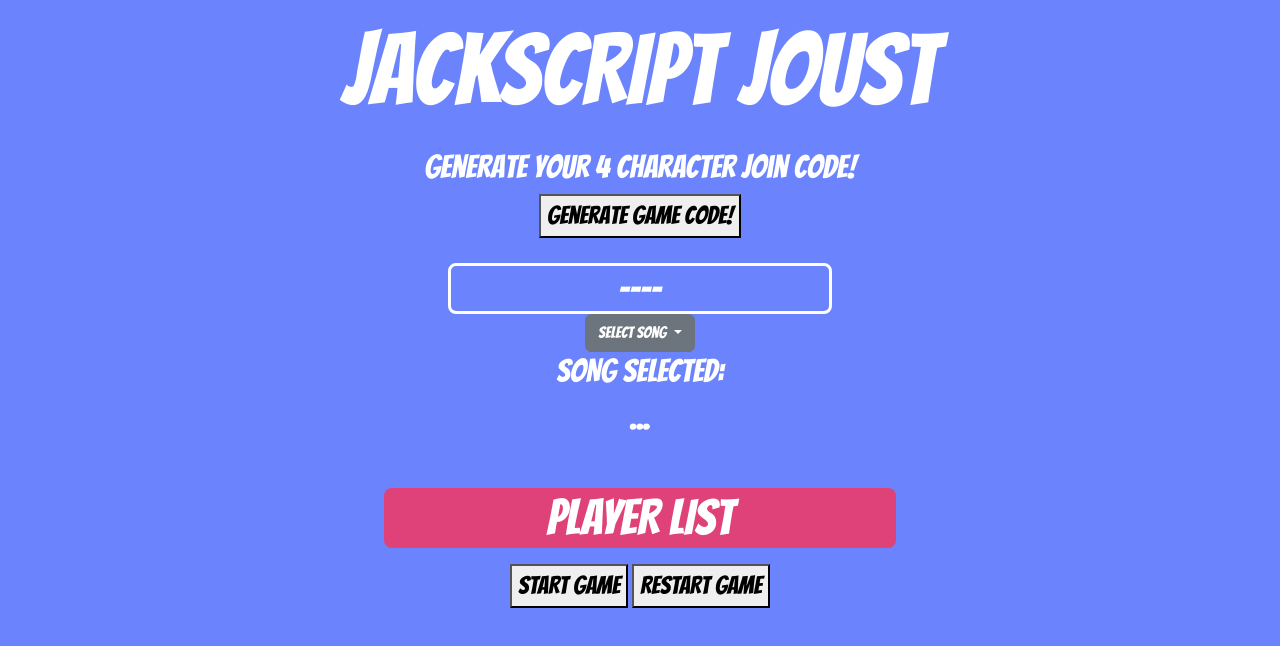
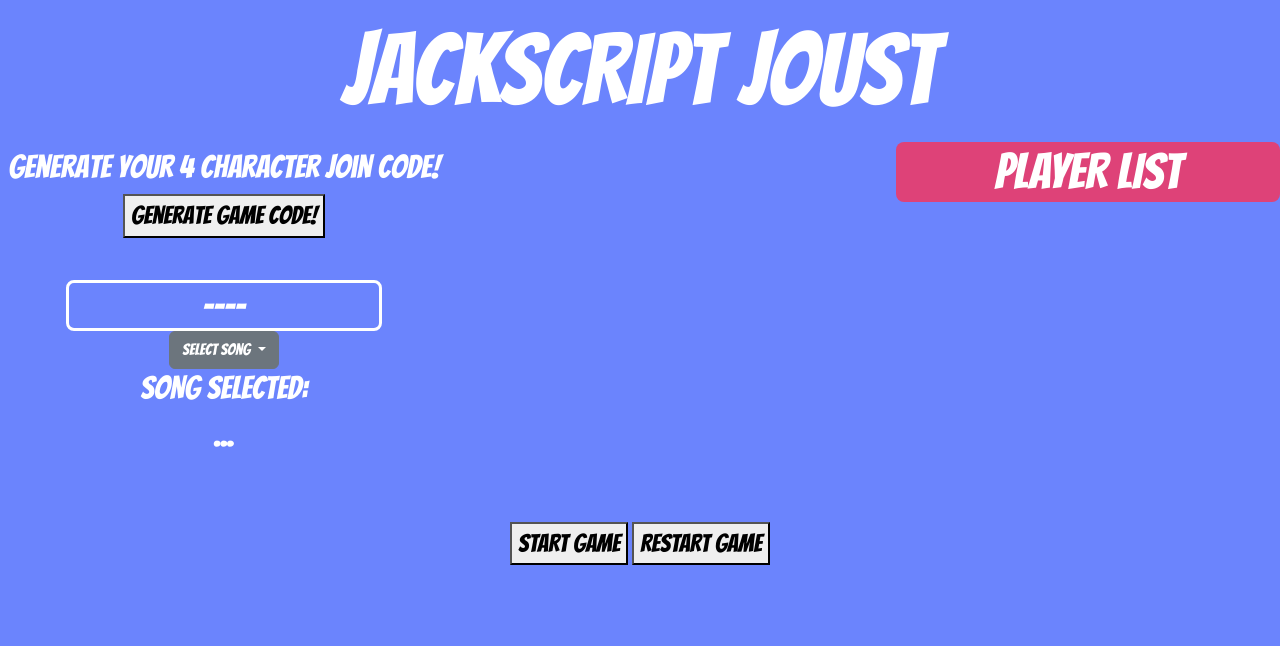
Before and after one commit to jennadunford/TEAM-JACK-BBD-Vac-Week-Project-Repo, a website: page Interface/hostv2.html in a window 1280 px wide. Drawn offline with nearby package versions, Linux system fonts and the light colour scheme; no server answers.

Commit message:
change host2 layout

```diff
--- a/Interface/css/host.css
+++ b/Interface/css/host.css
@@ -49,7 +49,7 @@ h4 {
   border-style: solid;
   border-color: white;
   border-radius: 8px;
-  width: 30%;
+  width: 15%;
   margin: 0 auto;
   font-size: 30px;
   margin-top: 2%;
@@ -60,9 +60,10 @@ h4 {
   font-size: 20px;
   background-color: rgb(222, 66, 120);
   border-radius: 8px;
-  width: 40%;
+  width: 30%;
   margin: 0 auto;
-  margin-top: 4%;
+  margin-top: -25%;
+  margin-left: 70%;
   font-size: 20px;
 }
 
@@ -84,3 +85,11 @@ h4 {
 .hide {
   display: none;
 }
+
+.gameButtons {
+  margin-top: 25%;
+}
+
+.codeAndSongSelect {
+  margin-left: -65%;
+}
--- a/Interface/hostv2.html
+++ b/Interface/hostv2.html
@@ -20,9 +20,13 @@
   <body>
     <div class="main">
       <h1>JACKSCRIPT JOUST</h1>
+      <h4 id="howMove" class="hidden">YOU SHOULD BE MOVING SLOWLY</h4>
+      <div class="codeAndSongSelect">
+        <div>
           <h2>Generate Your 4 Character Join Code!</h2>
           <button id="generateButton">Generate Game Code!</button>
         </div>
+
         <div class="codeBox" id="joinCode">----</div>
         <div class="dropdown">
           <button
@@ -46,6 +50,8 @@
         </div>
         <div><h2>SONG SELECTED:</h2></div>
         <div><h2 id="showSong">...</h2></div>
+      </div>
+    </div>
     <div class="playerListHolder">
       <h4>PLAYER LIST</h4>
       <ul id="playerList"></ul>
@@ -61,7 +67,6 @@
     </div>
     <!-- <button onclick="showRemovedPlayer()">Show Lose Message</button> -->
     <div id="loseMessage" class="hide loseMessage">HAS LOST THE GAME</div>
-    <div id="howMove" class="hidden"></div>
     <div id="musicState" class="hidden"></div>
     <div id="playButton" class="hidden"></div>
   </body>
--- a/Interface/js/computerUI.js
+++ b/Interface/js/computerUI.js
@@ -116,11 +116,12 @@ $("#playButton").click(function () {
   if (audio.paused) {
     audio.play();
     speedCheck.classList.remove("hidden");
-
+    moveBox.classList.remove("hidden");
     playButton.innerHTML = "Pause";
   } else {
     audio.pause();
     speedCheck.classList.add("hidden");
+    moveBox.classList.add("hidden");
     playButton.innerHTML = "Play";
   }
 });
@@ -129,6 +130,7 @@ function switchSong(songID) {
   change = true;
   audio.pause();
   speedCheck.classList.add("hidden");
+  moveBox.classList.remove("hidden");
   playButton.innerHTML = "Play";
   switch (songID) {
     case "song1":
```
Also changed, not shown: Interface/css/computerUI.css (+8 -3 lines). Lines whose indentation alone changed are shown as unchanged.
